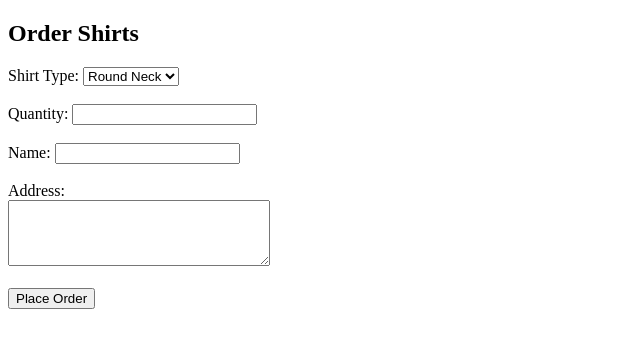
After one commit to HemanthKumarSouram/Loginapp, a Flask app: page /order in a window 1280 px wide. The commit adds this page. Shown: the top 348 px of the page, without its empty margins (0-640 px from the left). Run offline with Flask 3, Linux system fonts and the light colour scheme.

Commit message:
updated the code as per the requirements

```diff
--- a/app.py
+++ b/app.py
@@ -1,27 +1,27 @@
 from flask import Flask, render_template, request, redirect
-import sqlite3
 
 app = Flask(__name__)
 
-def init_db():
-    conn = sqlite3.connect('users.db')
-    conn.execute('CREATE TABLE IF NOT EXISTS users (id INTEGER PRIMARY KEY, username TEXT, password TEXT)')
-    conn.close()
+@app.route("/", methods=["GET", "POST"])
+def login():
+    if request.method == "POST":
+        username = request.form["username"]
+        password = request.form["password"]
+        if username == "admin" and password == "admin":
+            return redirect("/order")
+        else:
+            return "Invalid credentials"
+    return render_template("login.html")
 
-@app.route('/')
-def home():
-    return render_template('login.html')
+@app.route("/order", methods=["GET", "POST"])
+def order():
+    if request.method == "POST":
+        shirt = request.form["shirt"]
+        quantity = request.form["quantity"]
+        name = request.form["name"]
+        address = request.form["address"]
+        return render_template("success.html", shirt=shirt, quantity=quantity, name=name)
+    return render_template("order.html")
 
-@app.route('/register', methods=['POST'])
-def register():
-    username = request.form['username']
-    password = request.form['password']
-    conn = sqlite3.connect('users.db')
-    conn.execute("INSERT INTO users (username, password) VALUES (?, ?)", (username, password))
-    conn.commit()
-    conn.close()
-    return redirect('/')
-
-if __name__ == '__main__':
-    init_db()
-    app.run(host='0.0.0.0', port=5000)
+if __name__ == "__main__":
+    app.run(host="0.0.0.0", port=5000)
--- /dev/null
+++ b/templates/order.html
@@ -0,0 +1,26 @@
+<!DOCTYPE html>
+<html>
+<head><title>Order Shirts</title></head>
+<body>
+  <h2>Order Shirts</h2>
+  <form method="POST">
+    <label>Shirt Type:</label>
+    <select name="shirt">
+      <option value="Round Neck">Round Neck</option>
+      <option value="V Neck">V Neck</option>
+      <option value="Polo">Polo</option>
+    </select><br><br>
+
+    <label>Quantity:</label>
+    <input type="number" name="quantity" min="1" required><br><br>
+
+    <label>Name:</label>
+    <input type="text" name="name" required><br><br>
+
+    <label>Address:</label><br>
+    <textarea name="address" rows="4" cols="30" required></textarea><br><br>
+
+    <button type="submit">Place Order</button>
+  </form>
+</body>
+</html>
```
Also changed, not shown: templates/login.html (+6 -6 lines), templates/static/style.css (added, +14 -0 lines), templates/success.html (added, +8 -0 lines), 1 other file.
